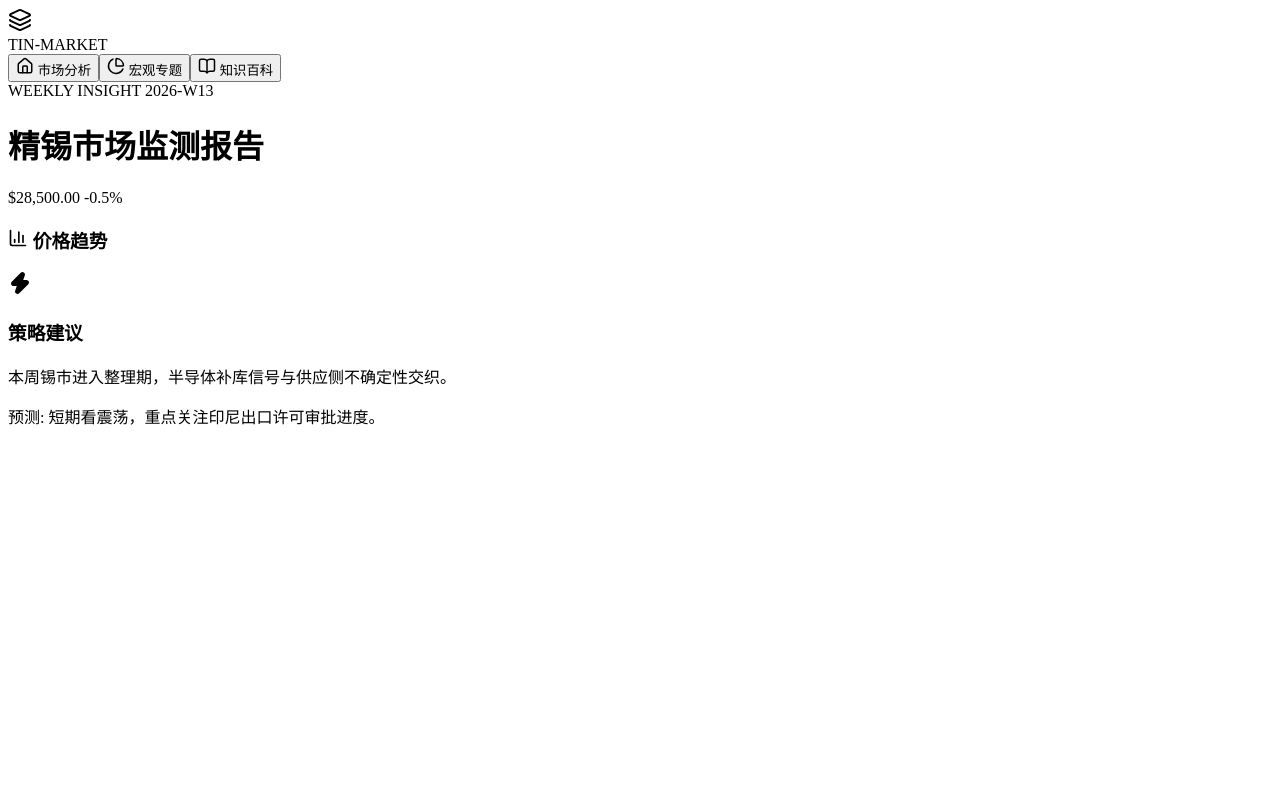
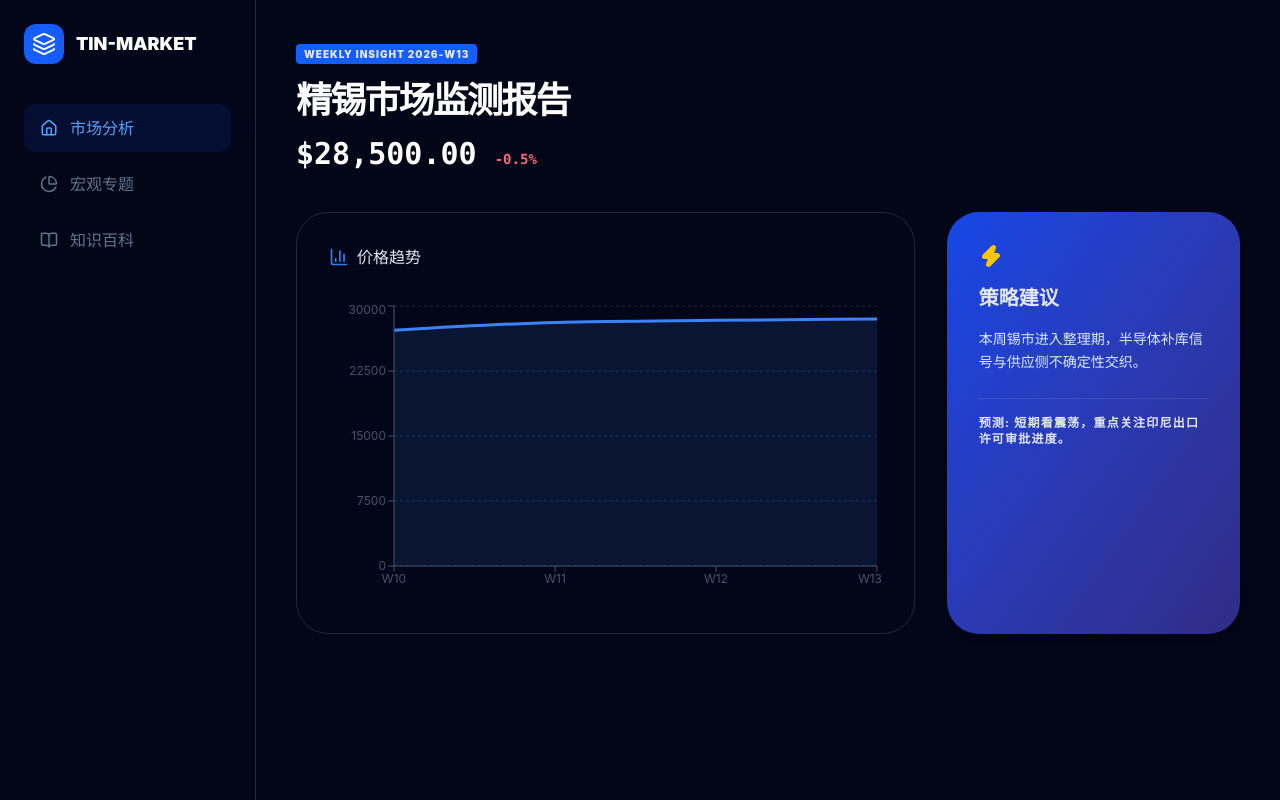
Before and after one commit to zhaozhong9954/tin-market-analyzer, a React (Vite) app: page / in a window 1280 px wide. Built offline with nearby package versions, Linux system fonts and the light colour scheme.

Commit message:
fix: v4 css import

```diff
--- a/src/index.css
+++ b/src/index.css
@@ -0,0 +1,9 @@
+@import "tailwindcss";
+
+/* 基础背景和文字颜色，防止加载瞬间闪白 */
+@layer base {
+  body {
+    @apply bg-[#020617] text-slate-200 antialiased;
+    margin: 0;
+  }
+}
```
